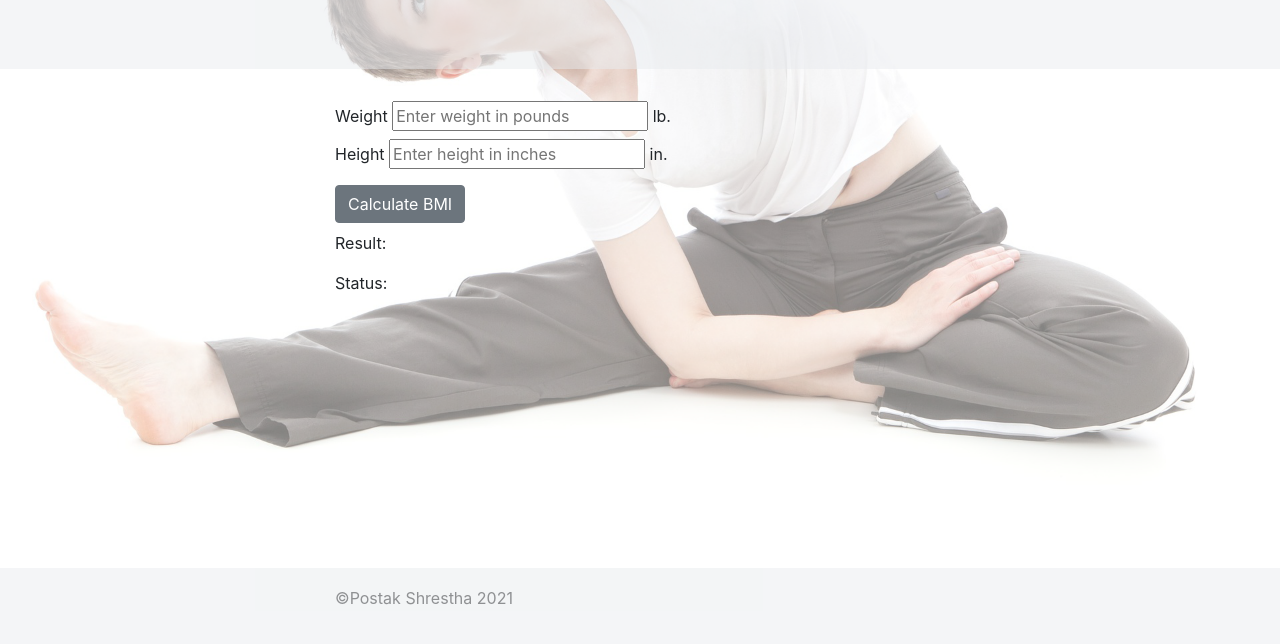
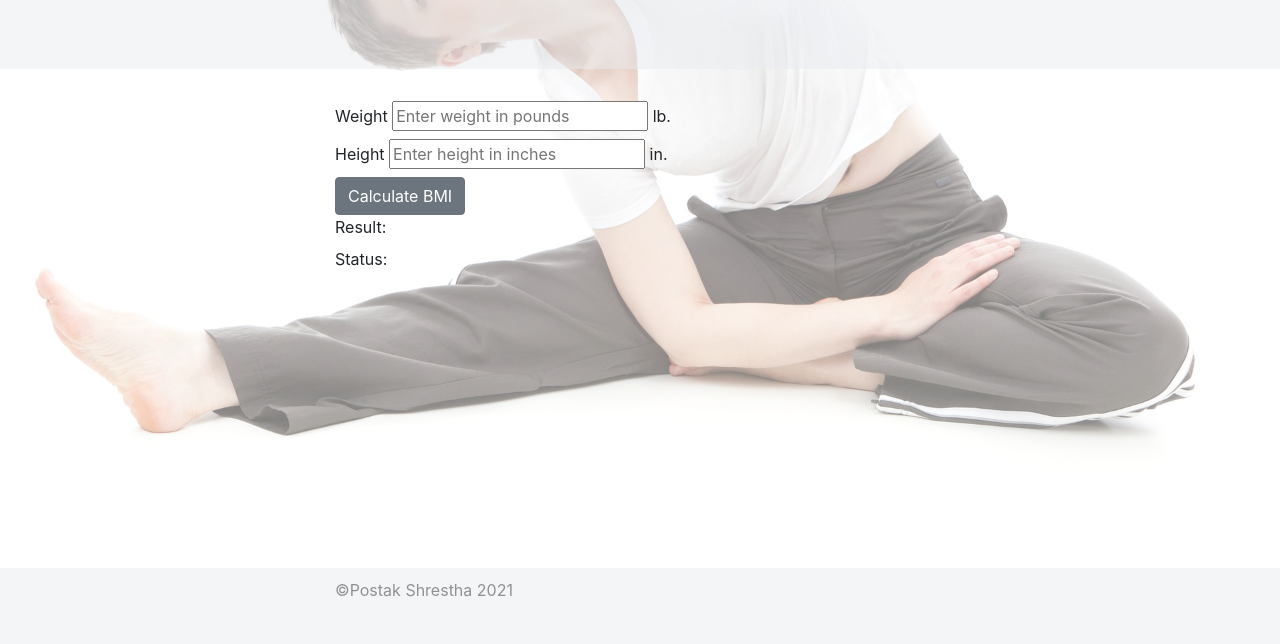
Before and after one commit to postak971/bmicalculator, a plain HTML site: page index.html in a window 1280 px wide. Shown: the part 152-796 px from the top of the page. Drawn offline with nearby package versions, Linux system fonts and the light colour scheme.

Commit message:
padding removed from divs

```diff
--- a/index.html
+++ b/index.html
@@ -36,20 +36,19 @@
                         in.</span>
                 </label>
             </div>
-            <div class="container pt-2 w-50 mx-auto">
+            <div class="container w-50 mx-auto">
                 <button class="btn btn-secondary"> Calculate BMI</button>
             </div>
 
-            <div class="container pt-2 w-50 mx-auto">
+            <div class="container w-50 mx-auto">
                 <label for="result">Result: <span id="result"></span></label>
             </div>
-            <div class="container pt-2 w-50 mx-auto">
+            <div class="container w-50 mx-auto">
                 <label for="status">Status: <span id="status"></span></label>
             </div>
 
-
             <footer class="footer">
-                <p class="container pt-2 w-50 mx-auto">&copy;Postak Shrestha <span id="year"></span></p>
+                <p class="container w-50 mx-auto">&copy;Postak Shrestha <span id="year"></span></p>
             </footer>
 
 
```
